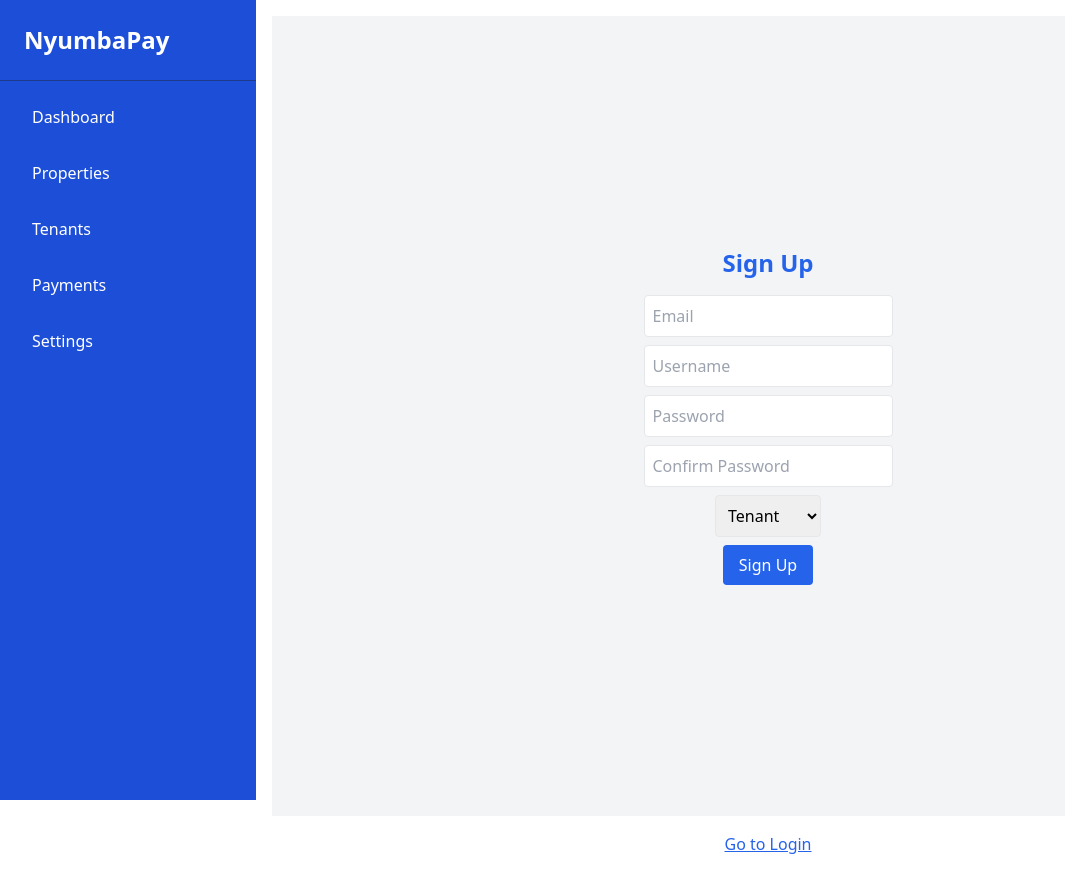
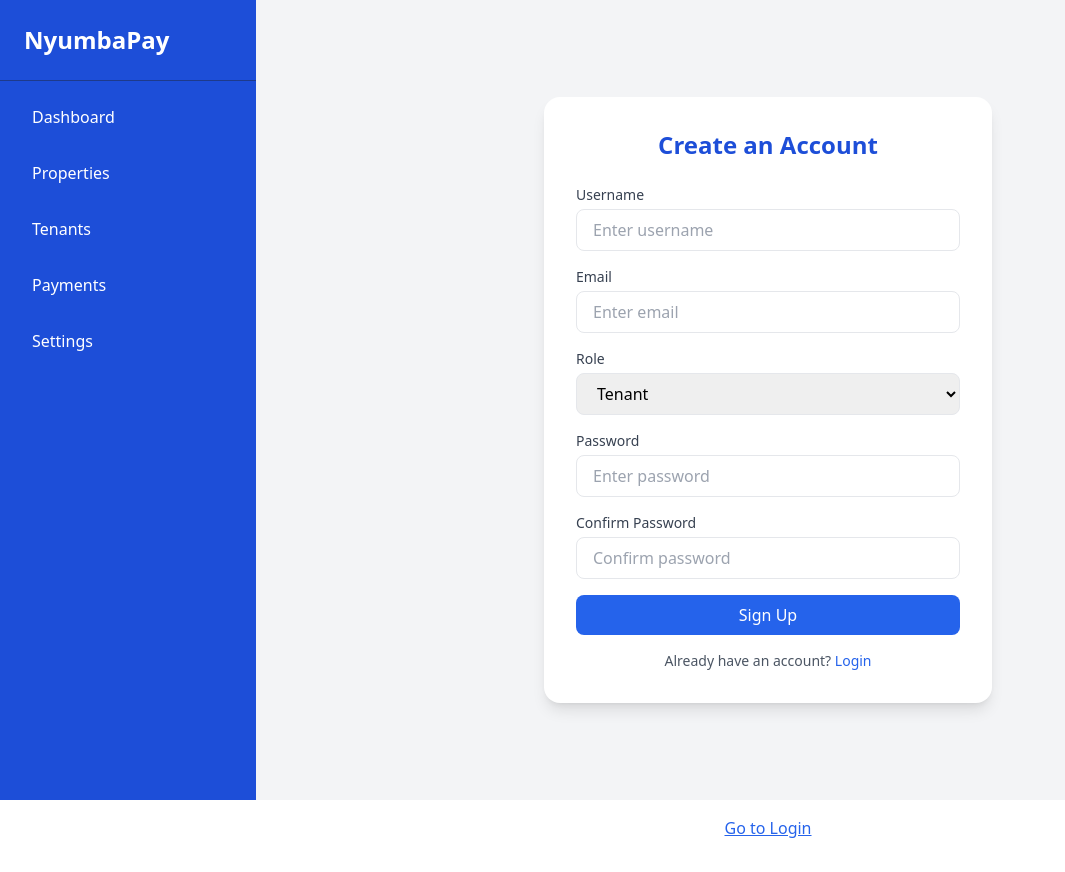
Before and after one commit to 1155-boni/Rental, a React (Vite) app in the folder rental-system/frontend/: page / in a window 1280 px wide. Shown: the whole page, without its empty margins (0-1065 px from the left). After the commit the page ends 840 px from the top, so only its background shows below. Built offline with nearby package versions, Linux system fonts and the light colour scheme.

Commit message:
work on login

```diff
--- a/rental-system/frontend/src/App.jsx
+++ b/rental-system/frontend/src/App.jsx
@@ -1,9 +1,10 @@
 import React, { useState } from "react";
-import { Routes, Route } from "react-router-dom"; // ✅ no BrowserRouter here
+import { Routes, Route, Navigate } from "react-router-dom";
 import "./index.css";
-import SignupForm from "./Components/signup.jsx";
-import LoginForm from "./Components/login.jsx";
-import SideNavbar from "./components/SideNavbar";
+
+import SignupForm from "./Components/Signup.jsx";
+import LoginForm from "./Components/Login.jsx";
+import SideNavbar from "./Components/SideNavbar.jsx";
 import TenantDashboard from "./Components/TenantDashboard.jsx";
 import LandlordDashboard from "./Components/LandlordDashboard.jsx";
 import Properties from "./Components/Properties.jsx";
@@ -13,14 +14,7 @@ function App() {
   const [showLogin, setShowLogin] = useState(false);
 
   const navItems = [
-    {
-      label: "Dashboard",
-      href: user
-        ? user.role === "tenant"
-          ? "/tenant-dashboard"
-          : "/landlord-dashboard"
-        : "/dashboard",
-    },
+    { label: "Dashboard", href: "/" },
     { label: "Properties", href: "/properties" },
     { label: "Tenants", href: "/tenants" },
     { label: "Payments", href: "/payments" },
@@ -31,19 +25,8 @@ function App() {
     <div className="flex">
       <SideNavbar items={navItems} />
 
-      <div className="flex-1 ml-64 p-4">
+      <div className="flex-1 ml-64">
         <Routes>
-          <Route
-            path="/tenant-dashboard"
-            element={<TenantDashboard username={user?.username} />}
-          />
-          <Route
-            path="/landlord-dashboard"
-            element={<LandlordDashboard username={user?.username} />}
-          />
-          <Route path="/properties" element={<Properties />} />
-
-          {/* default */}
           <Route
             path="/"
             element={
@@ -58,6 +41,13 @@ function App() {
               ) : (
                 <SignupForm onSignup={setUser} />
               )
+            }
+          />
+
+          <Route
+            path="/properties"
+            element={
+              user ? <Properties user={user} /> : <Navigate to="/" />
             }
           />
         </Routes>
--- a/rental-system/frontend/src/Components/login.jsx
+++ b/rental-system/frontend/src/Components/login.jsx
@@ -1,55 +1,97 @@
 import React, { useState } from "react";
+import axios from "axios";
+import { useNavigate, Link } from "react-router-dom";
 
 function LoginForm({ onLogin }) {
-  const [username, setUsername] = useState("");
-  const [password, setPassword] = useState("");
+  const [formData, setFormData] = useState({ username: "", password: "" });
+  const [error, setError] = useState("");
+  const navigate = useNavigate();
+
+  const handleChange = (e) => {
+    setFormData({
+      ...formData,
+      [e.target.name]: e.target.value,
+    });
+  };
 
   const handleSubmit = async (e) => {
     e.preventDefault();
-    const response = await fetch("http://127.0.0.1:8000/api/login/", {
-      method: "POST",
-      headers: { "Content-Type": "application/json" },
-      body: JSON.stringify({ username, password }),
+
+    try {
+      // 🔑 Login with username + password
+      const response = await axios.post("http://127.0.0.1:8000/api/login/", {
+        username: formData.username,
+        password: formData.password,
       });
 
-    if (response.ok) {
-      const data = await response.json();
-      // backend should return role with user data
-      onLogin({ username: data.username, role: data.role });
-    } else {
-      alert("Login failed!");
+      // Save token + user info
+      localStorage.setItem("token", response.data.token);
+      localStorage.setItem("user", JSON.stringify(response.data.user));
+
+      if (onLogin) onLogin(response.data.user);
+
+      navigate("/dashboard");
+    } catch (err) {
+      setError("❌ Invalid username or password");
     }
   };
 
   return (
-    <form
-      onSubmit={handleSubmit}
-      className="flex flex-col items-center justify-center h-screen bg-gray-100"
-    >
-      <h2 className="text-2xl font-bold mb-4 text-blue-600">Login</h2>
+    <div className="flex items-center justify-center min-h-screen bg-gray-100">
+      <div className="bg-white shadow-lg rounded-xl p-8 w-full max-w-md">
+        <h2 className="text-2xl font-bold text-center text-blue-600 mb-4">
+          Login to NyumbaPay
+        </h2>
+
+        {error && (
+          <p className="text-red-500 text-sm text-center mb-3 flex items-center justify-center gap-1">
+            <span>❌</span> {error}
+          </p>
+        )}
+
+        <form onSubmit={handleSubmit} className="space-y-4">
+          <div>
+            <label className="block text-gray-700 mb-1">Username</label>
             <input
               type="text"
-        placeholder="Username"
-        value={username}
-        onChange={(e) => setUsername(e.target.value)}
-        className="mb-2 p-2 border rounded"
+              name="username"
+              placeholder="Enter username"
+              value={formData.username}
+              onChange={handleChange}
+              className="w-full p-3 border rounded-lg bg-blue-50 focus:outline-none focus:ring-2 focus:ring-blue-500"
               required
             />
+          </div>
+
+          <div>
+            <label className="block text-gray-700 mb-1">Password</label>
             <input
               type="password"
-        placeholder="Password"
-        value={password}
-        onChange={(e) => setPassword(e.target.value)}
-        className="mb-2 p-2 border rounded"
+              name="password"
+              placeholder="Enter password"
+              value={formData.password}
+              onChange={handleChange}
+              className="w-full p-3 border rounded-lg focus:outline-none focus:ring-2 focus:ring-blue-500"
               required
             />
+          </div>
+
           <button
             type="submit"
-        className="bg-blue-600 text-white px-4 py-2 rounded"
+            className="w-full bg-blue-600 text-white font-semibold py-3 rounded-lg hover:bg-blue-700 transition"
           >
             Login
           </button>
         </form>
+
+        <p className="mt-4 text-sm text-center text-gray-600">
+          Don’t have an account?{" "}
+          <Link to="/signup" className="text-blue-600 font-medium hover:underline">
+            Sign up
+          </Link>
+        </p>
+      </div>
+    </div>
   );
 }
 
--- a/rental-system/frontend/src/Components/signup.jsx
+++ b/rental-system/frontend/src/Components/signup.jsx
@@ -1,83 +1,128 @@
 import React, { useState } from "react";
 
 function SignupForm({ onSignup }) {
+  const [username, setUsername] = useState("");
   const [email, setEmail] = useState("");
-  const [username, setUsername] = useState("");
+  const [role, setRole] = useState("tenant");
   const [password, setPassword] = useState("");
   const [confirmPassword, setConfirmPassword] = useState("");
-  const [role, setRole] = useState("tenant"); // default role
+  const [error, setError] = useState("");
 
-  const handleSubmit = async (e) => {
+  const handleSubmit = (e) => {
     e.preventDefault();
-    const response = await fetch("http://127.0.0.1:8000/api/signup/", {
-      method: "POST",
-      headers: { "Content-Type": "application/json" },
-      body: JSON.stringify({ username, password, email, confirmPassword, role }),
-    });
-    if (response.ok) {
-      onSignup({ username, role }); // store role along with username
-    } else {
-      alert("Signup failed!");
+
+    if (password !== confirmPassword) {
+      setError("❌ Passwords do not match!");
+      return;
     }
+
+    setError(""); // clear error if ok
+    const newUser = { username, email, role, password };
+    onSignup(newUser);
   };
 
   return (
-    <form
-      onSubmit={handleSubmit}
-      className="flex flex-col items-center justify-center h-screen bg-gray-100"
-    >
-      <h2 className="text-2xl font-bold mb-4 text-blue-600">Sign Up</h2>
+    <div className="flex items-center justify-center h-screen bg-gray-100">
+      <div className="bg-white p-8 rounded-2xl shadow-lg w-full max-w-md">
+        <h2 className="text-2xl font-bold text-center text-blue-700 mb-6">
+          Create an Account
+        </h2>
 
+        {error && <p className="text-red-500 text-center mb-4">{error}</p>}
+
+        <form onSubmit={handleSubmit} className="space-y-4">
+          {/* Username */}
+          <div>
+            <label className="block text-sm font-medium text-gray-700">
+              Username
+            </label>
+            <input
+              type="text"
+              placeholder="Enter username"
+              className="w-full px-4 py-2 mt-1 border rounded-lg focus:outline-none focus:ring-2 focus:ring-blue-500"
+              value={username}
+              onChange={(e) => setUsername(e.target.value)}
+              required
+            />
+          </div>
+
+          {/* Email */}
+          <div>
+            <label className="block text-sm font-medium text-gray-700">
+              Email
+            </label>
             <input
               type="email"
-        placeholder="Email"
+              placeholder="Enter email"
+              className="w-full px-4 py-2 mt-1 border rounded-lg focus:outline-none focus:ring-2 focus:ring-blue-500"
               value={email}
               onChange={(e) => setEmail(e.target.value)}
-        className="mb-2 p-2 border rounded"
               required
             />
-      <input
-        type="text"
-        placeholder="Username"
-        value={username}
-        onChange={(e) => setUsername(e.target.value)}
-        className="mb-2 p-2 border rounded"
-        required
-      />
-      <input
-        type="password"
-        placeholder="Password"
-        value={password}
-        onChange={(e) => setPassword(e.target.value)}
-        className="mb-2 p-2 border rounded"
-        required
-      />
-      <input
-        type="password"
-        placeholder="Confirm Password"
-        value={confirmPassword}
-        onChange={(e) => setConfirmPassword(e.target.value)}
-        className="mb-2 p-2 border rounded"
-        required
-      />
+          </div>
 
-      {/* Role Selection */}
+          {/* Role */}
+          <div>
+            <label className="block text-sm font-medium text-gray-700">
+              Role
+            </label>
             <select
+              className="w-full px-4 py-2 mt-1 border rounded-lg focus:outline-none focus:ring-2 focus:ring-blue-500"
               value={role}
               onChange={(e) => setRole(e.target.value)}
-        className="mb-2 p-2 border rounded"
             >
               <option value="tenant">Tenant</option>
               <option value="landlord">Landlord</option>
             </select>
+          </div>
 
+          {/* Password */}
+          <div>
+            <label className="block text-sm font-medium text-gray-700">
+              Password
+            </label>
+            <input
+              type="password"
+              placeholder="Enter password"
+              className="w-full px-4 py-2 mt-1 border rounded-lg focus:outline-none focus:ring-2 focus:ring-blue-500"
+              value={password}
+              onChange={(e) => setPassword(e.target.value)}
+              required
+            />
+          </div>
+
+          {/* Confirm Password */}
+          <div>
+            <label className="block text-sm font-medium text-gray-700">
+              Confirm Password
+            </label>
+            <input
+              type="password"
+              placeholder="Confirm password"
+              className="w-full px-4 py-2 mt-1 border rounded-lg focus:outline-none focus:ring-2 focus:ring-blue-500"
+              value={confirmPassword}
+              onChange={(e) => setConfirmPassword(e.target.value)}
+              required
+            />
+          </div>
+
+          {/* Submit button */}
           <button
             type="submit"
-        className="bg-blue-600 text-white px-4 py-2 rounded"
+            className="w-full bg-blue-600 text-white py-2 rounded-lg hover:bg-blue-700 transition"
           >
             Sign Up
           </button>
         </form>
+
+        <p className="text-center text-sm text-gray-600 mt-4">
+          Already have an account?{" "}
+          <a href="/ogin.jsx" className="text-blue-600 font-medium hover:underline">
+            Login
+          </a>
+        </p>
+      </div>
+    </div>
   );
 }
 
```
Also changed, not shown: rental-system/frontend/src/Components/TenantDashboard.jsx (+27 -59 lines), 2 other files (tests, documents, lock files or other folders). Lines whose indentation alone changed are shown as unchanged.
